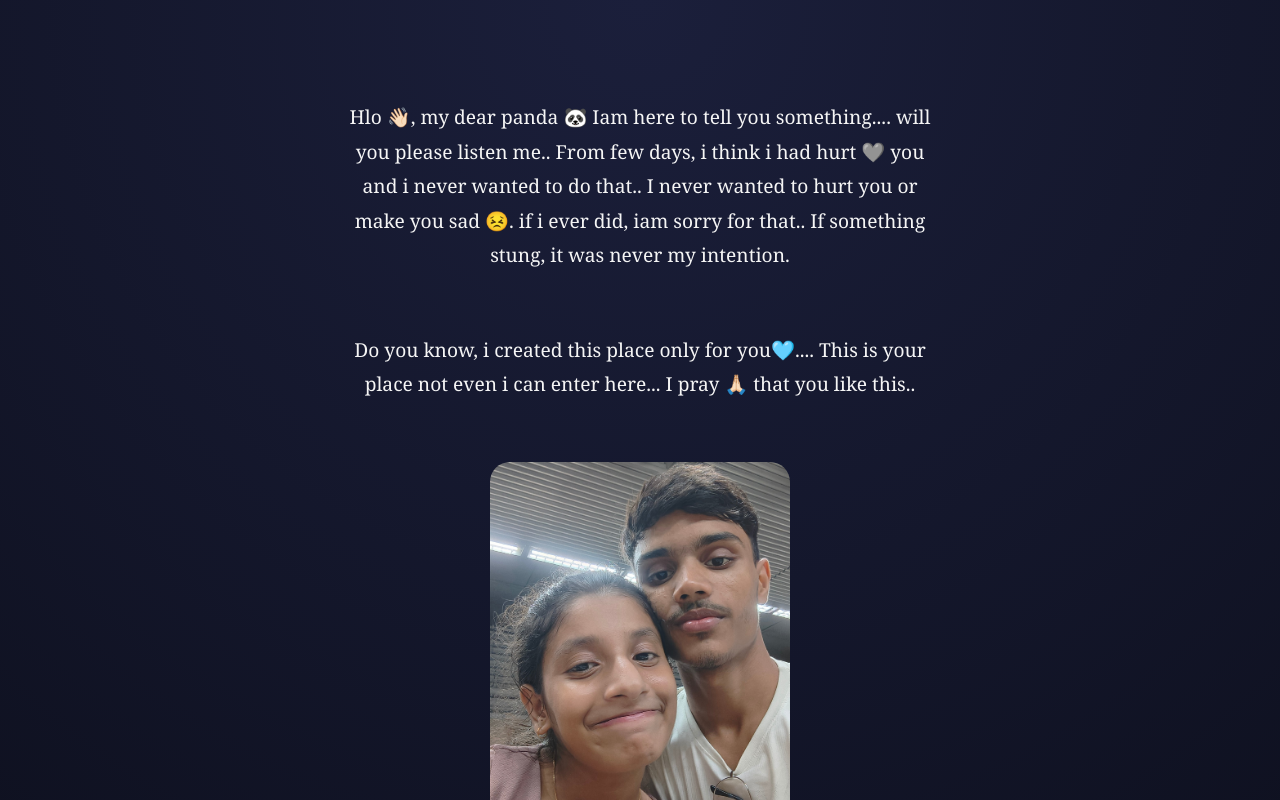
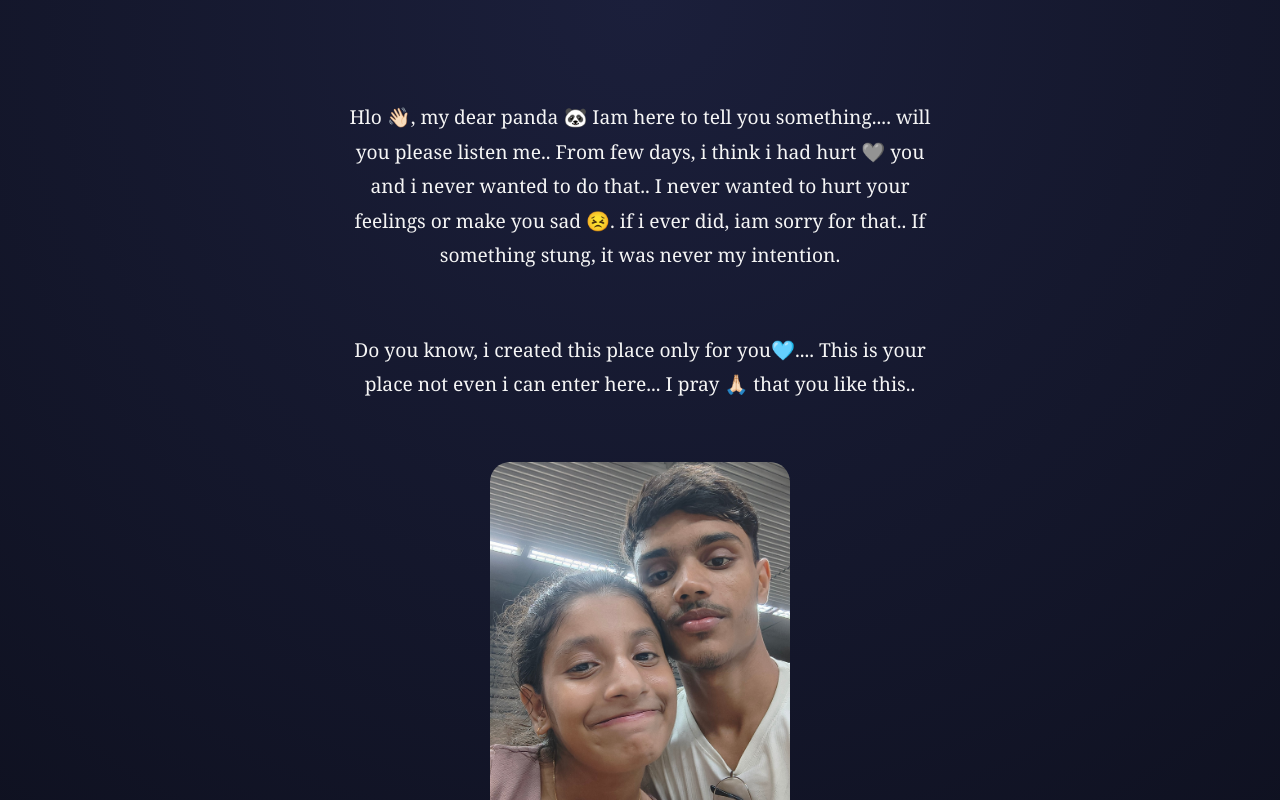
Before and after one commit to Shibam0314/still-here, a plain HTML site: page index.html in a window 1280 px wide. Both pictures are taken after a click on the button "Enter- click me". Shown: the top 800 px of the page. Drawn offline with Linux system fonts and the light colour scheme.

Commit message:
Update index.html

```diff
--- a/index.html
+++ b/index.html
@@ -31,7 +31,7 @@
     Iam here to tell you something....
     will you please listen me..
     From few days, i think i had hurt 🩶 you and i never wanted to do that..
-    I never wanted to hurt you or make you sad 😣.
+    I never wanted to hurt your feelings or make you sad 😣.
     if i ever did, iam sorry for that..
     If something stung, it was never my intention.
   </div>
@@ -46,6 +46,7 @@
   <img src="her.jpg" class="memory-img">
     Keep in mind....
     you are my favourite❤️person to exist no matter where I am...
+
   </div>
   <div class="letter">
     <strong>You are someone who is very precious to me, youu >>>>>> 💎....</strong>
```
